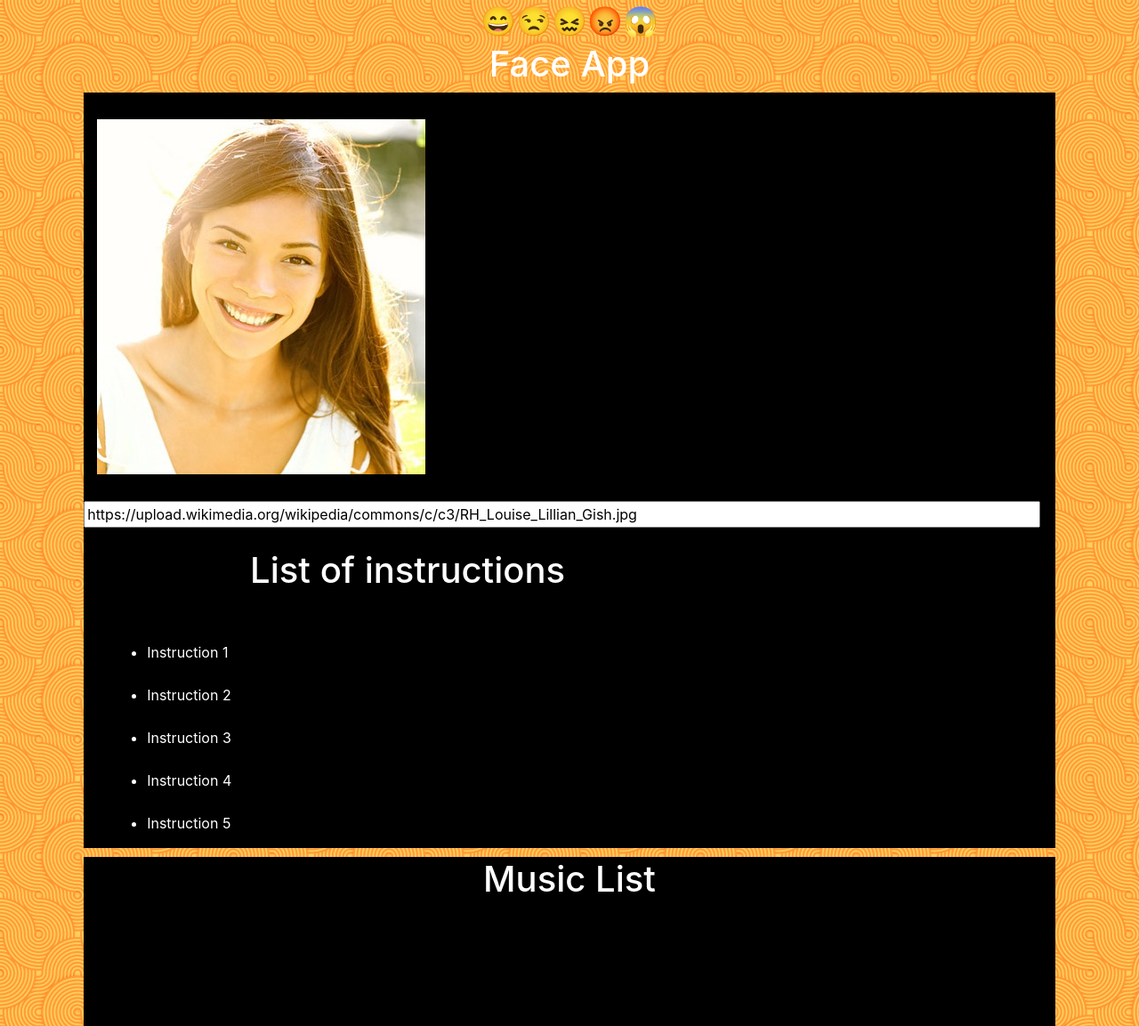
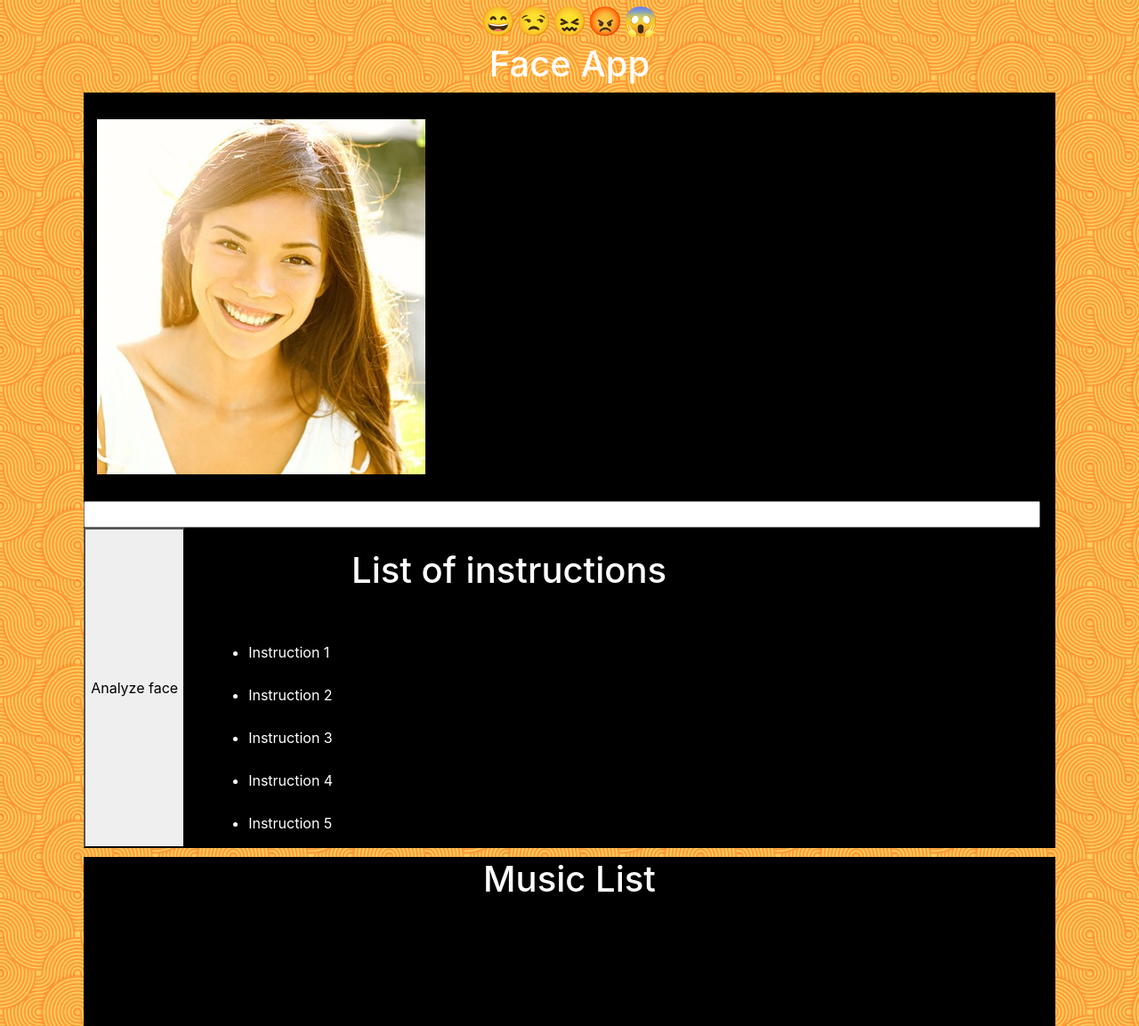
Before and after one commit to mcintyrehh/Project_1, a plain HTML site: page index.html in a window 1280 px wide. Shown: the top 1153 px of the page at 89% size. Drawn offline with nearby package versions, Linux system fonts and the light colour scheme.

Commit message:
another commit

```diff
--- a/index.html
+++ b/index.html
@@ -35,8 +35,10 @@
                 <div class="col-md-4 example-pic">
                     <img class="test" src="assets/images/happy.jpg">
                 </div>
-             <input size="100" type="text" name="inputImage" id="inputImage"
-                value="https://upload.wikimedia.org/wikipedia/commons/c/c3/RH_Louise_Lillian_Gish.jpg"/>
+
+             <input size="100" type="text" name="inputImage" id="inputImage">
+
+                <button>Analyze face</button>
                 <div class="col-md-8 instructions">
                     <br>
                     <h1>List of instructions</h1>
```
